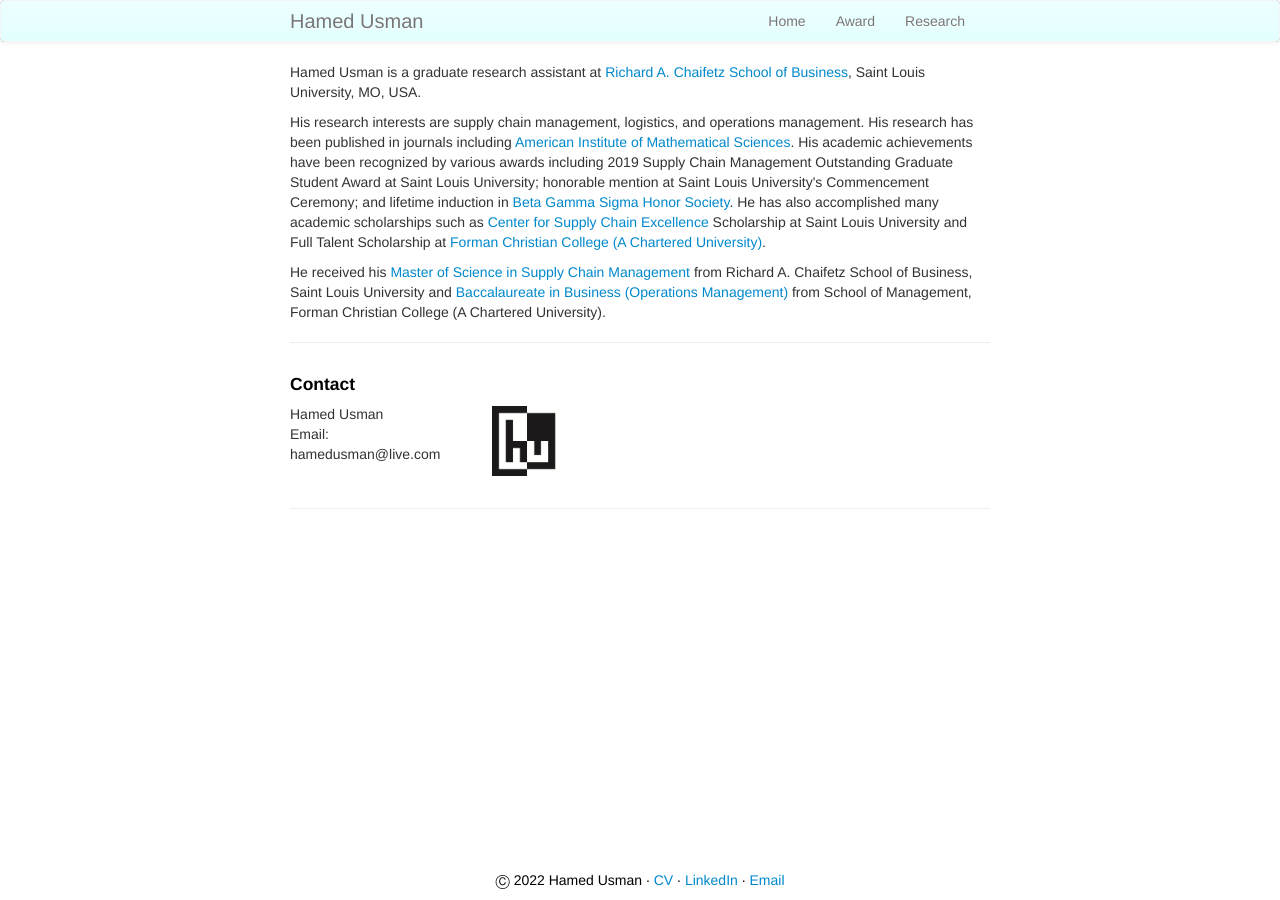
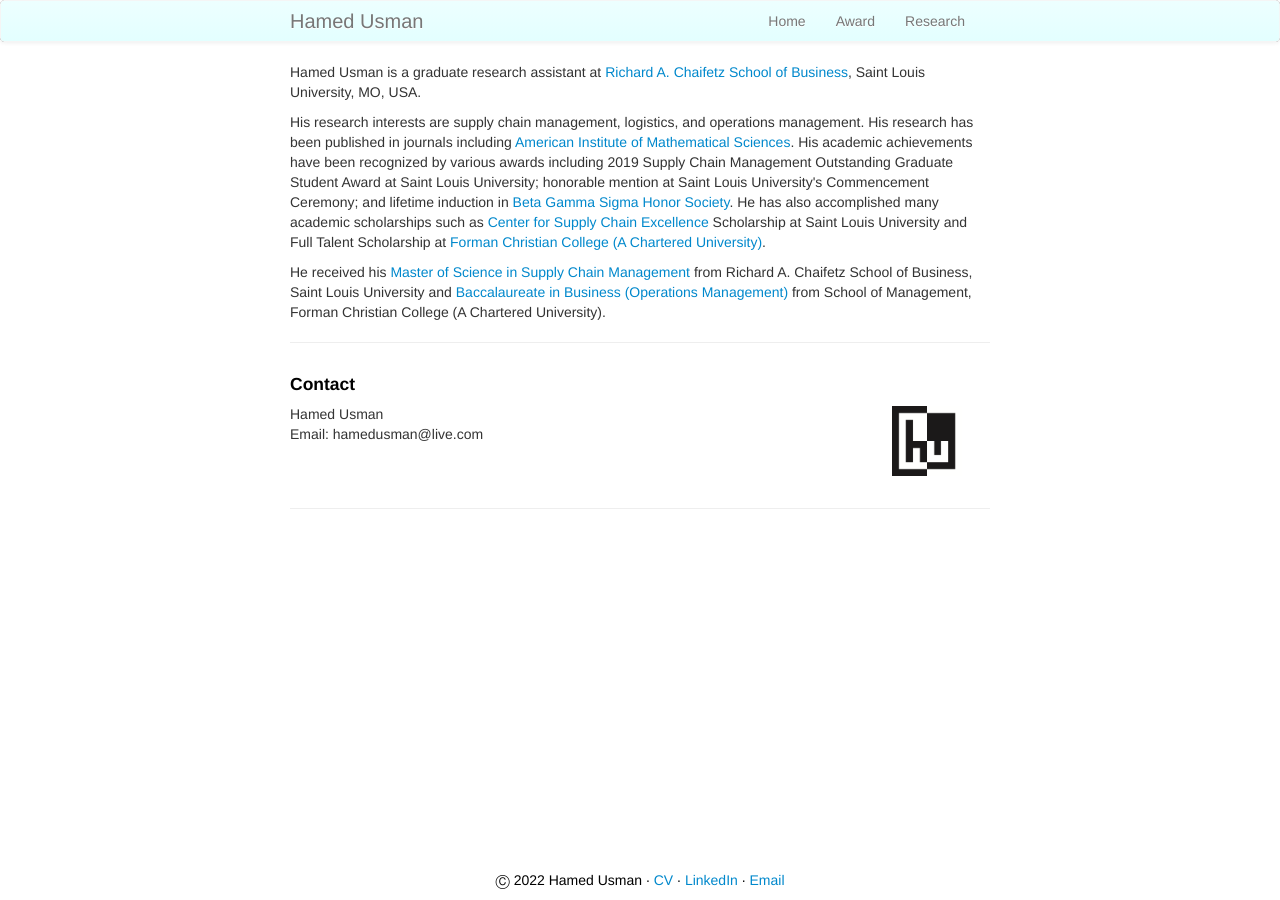
Before and after one commit to hamedusman/hamedusman.github.io, a Jekyll site: the page built from index.md, in a window 1280 px wide. Built offline with Jekyll 4.4.1, drawn with Linux system fonts in a browser that asks for light colours.

Commit message:
Update index.md

```diff
--- a/index.md
+++ b/index.md
@@ -15,7 +15,7 @@
 <h4><a name="contact"></a>Contact</h4>
 
     <div class="row-fluid">
-        <div class="span2">
+        <div class="span6">
             Hamed Usman<br/>
             Email: hamedusman@live.com<br/>
         </div>
```
